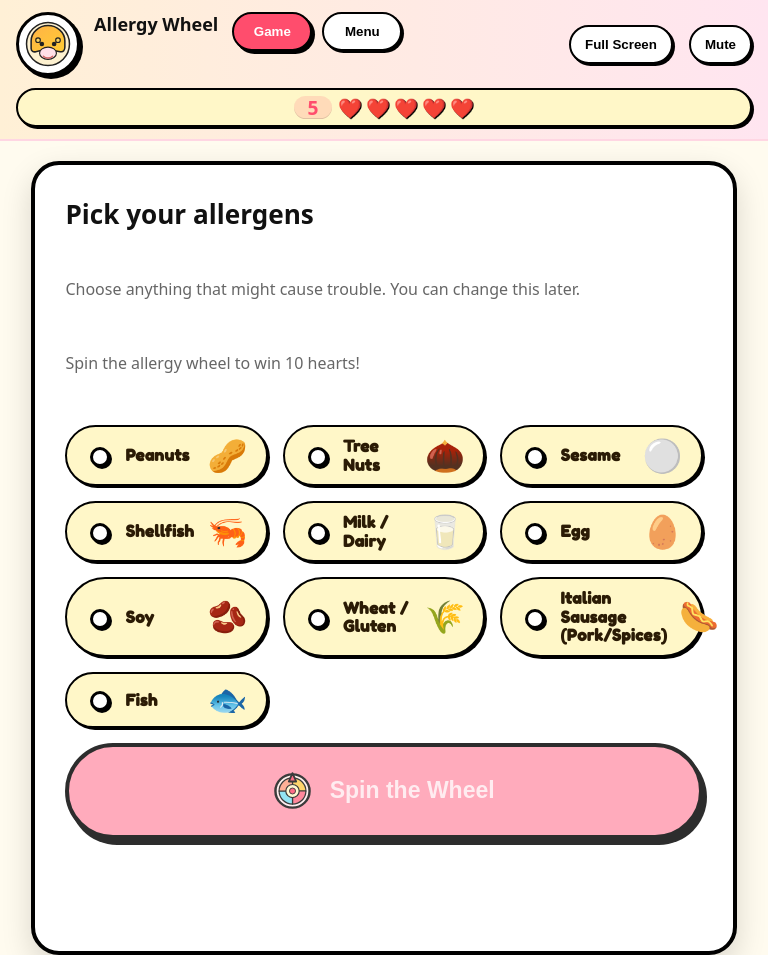
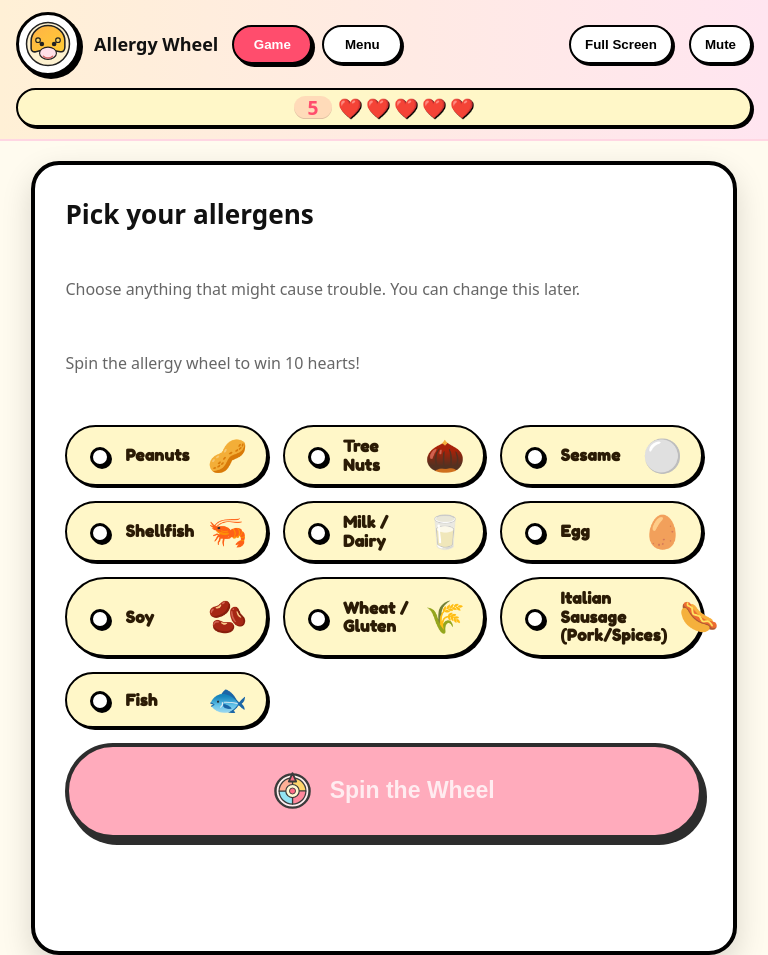
Before and after one commit to MarcoPoloResearchLab/allergy_wheel, a website with bundled scripts: page index.html in a window 768 px wide. Shown: the top 955 px of the page. Built offline with nearby package versions, Linux system fonts and the light colour scheme.

Commit message:
Align header elements vertically

```diff
--- a/assets/css/main.css
+++ b/assets/css/main.css
@@ -52,7 +52,11 @@ header {
     border-bottom: 2px solid #ffd6e3
 }
 
-header h1 { margin: 0; font-size: clamp(18px, 2.2vw, 28px) }
+header h1 {
+    margin: 0;
+    font-size: clamp(18px, 2.2vw, 28px);
+    line-height: 1;
+}
 .header-left { display: flex; align-items: center; gap: 14px; flex-wrap: nowrap; }
 .aw-header-title-group { display: flex; align-items: center; gap: 12px; flex-wrap: wrap; }
 .header-right { display: flex; align-items: center; gap: 12px; justify-content: flex-end; flex-wrap: wrap; }
@@ -78,13 +82,13 @@ header h1 { margin: 0; font-size: clamp(18px, 2.2vw, 28px) }
 
     .header-left {
         grid-area: header-left;
-        align-items: flex-start;
+        align-items: center;
         min-width: 0;
         flex-wrap: wrap;
     }
 
     .aw-bottombar {
-        align-self: flex-start;
+        align-self: center;
     }
 
     .aw-header-title-group {
```
